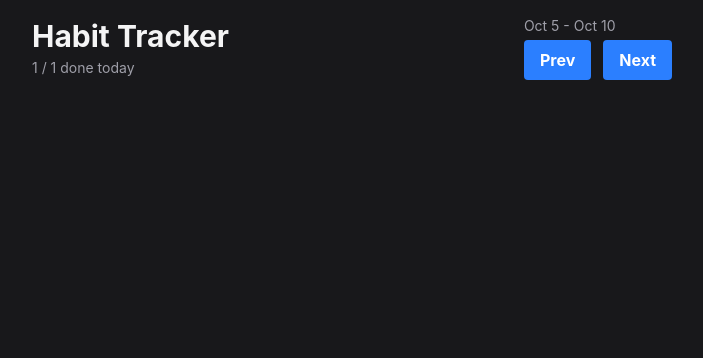
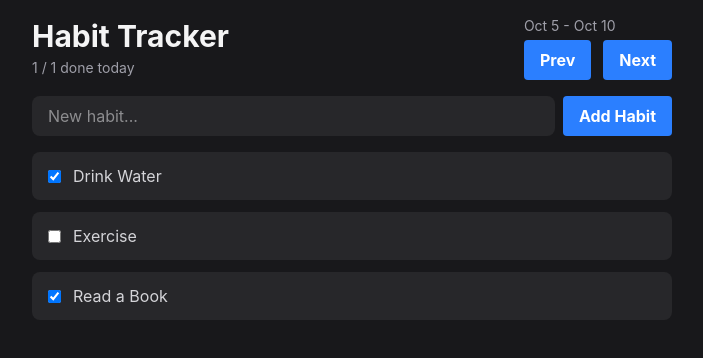
Before and after one commit to cedd15/habit-tracker-react, a React (Vite) app: page / in a window 1280 px wide. Shown: the top 358 px of the page, without its empty margins (288-991 px from the left). Built offline with nearby package versions, Linux system fonts and the light colour scheme.

Commit message:
Implemented habit input and list

```diff
--- a/src/App.tsx
+++ b/src/App.tsx
@@ -1,28 +1,13 @@
-import { Button } from "./components/Button"
+import { HabitForm } from "./components/HabitForm"
+import { HabitList } from "./components/HabitList"
+import { Header } from "./components/Header"
 
 export default function App() {
   return (
     <div className="max-w-2xl mx-auto p-4 flex flex-col gap-4">
-      <Header></Header>
+      <Header />
+      <HabitForm />
+      <HabitList />
     </div>
   )
 }
-
-function Header() {
-  return (
-    <header className="flex items-center justify-between">
-      <div className="flex flex-col gap-1">
-        <h1 className="text-3xl font-bold">Habit Tracker</h1>
-        <span className="text-zinc-400 text-sm">1 / 1 done today</span>
-      </div>
-
-      <div className="flex flex-col gap-1">
-        <span className="text-zinc-400 text-sm"> Oct 5 - Oct 10</span>
-        <div className="flex items-center gap-3">
-          <Button>Prev</Button>
-          <Button>Next</Button>
-        </div>
-      </div>
-    </header>
-  )
-}
--- /dev/null
+++ b/src/components/HabitForm.tsx
@@ -0,0 +1,10 @@
+import { Button } from "./Button";
+
+export function HabitForm() {
+  return (
+    <form className="flex gap-2">
+        <input className="flex-1 rounded-lg bg-zinc-800 px-4 py-2 outline-none focus-visible:ring-2 focus-visible:ring-violet-500" placeholder="New habit..." />
+        <Button>Add Habit</Button>
+    </form>
+  )
+}
--- /dev/null
+++ b/src/components/HabitList.tsx
@@ -0,0 +1,32 @@
+export function HabitList() {
+    const habits = [
+        {
+            id: 1,
+            title: "Drink Water",
+            done: true
+        },
+        {
+            id: 2,
+            title: "Exercise",
+            done: false
+        },
+        {
+            id: 3,
+            title: "Read a Book",
+            done: true
+        }
+    ];
+
+    if (habits.length === 0) {
+        return <h1 className="text-zinc-400 text-center py-12">No habits yet.</h1>;
+    }
+
+    return <div className="flex flex-col gap-3">
+        {habits.map((habit) => (
+            <div key={habit.id} className="flex items-center gap-3 bg-zinc-800 rounded-lg px-4 py-3">
+                <input type="checkbox" checked={habit.done} />
+                <span className="text-zinc-300">{habit.title}</span>
+            </div>
+        ))}
+    </div>
+}
--- /dev/null
+++ b/src/components/Header.tsx
@@ -0,0 +1,20 @@
+import { Button } from "./Button";
+
+export function Header() {
+  return (
+    <header className="flex items-center justify-between">
+      <div className="flex flex-col gap-1">
+        <h1 className="text-3xl font-bold">Habit Tracker</h1>
+        <span className="text-zinc-400 text-sm">1 / 1 done today</span>
+      </div>
+
+      <div className="flex flex-col gap-1">
+        <span className="text-zinc-400 text-sm"> Oct 5 - Oct 10</span>
+        <div className="flex items-center gap-3">
+          <Button>Prev</Button>
+          <Button>Next</Button>
+        </div>
+      </div>
+    </header>
+  )
+}
```
